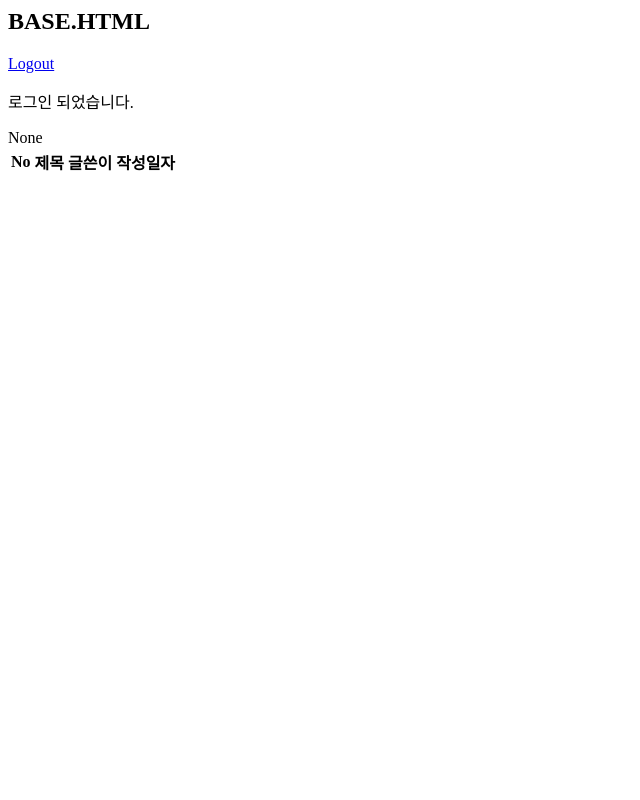
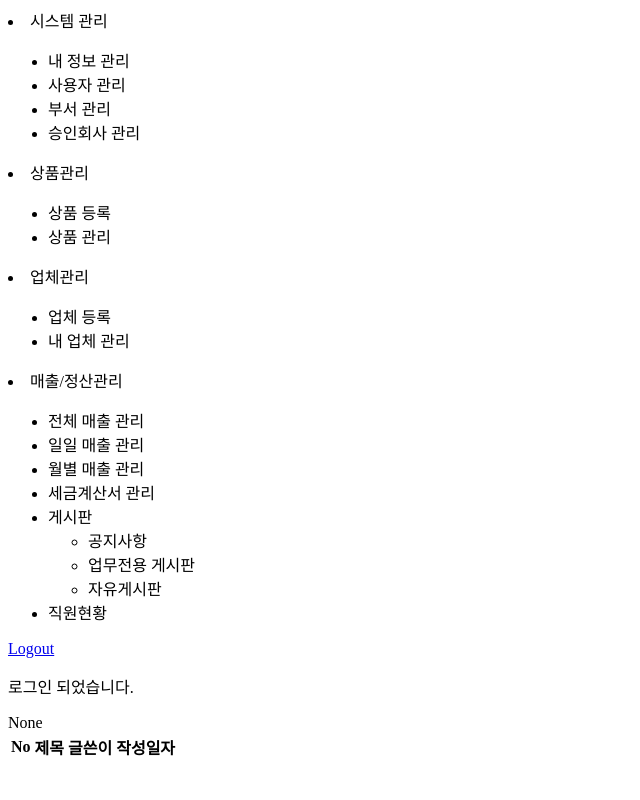
Before and after one commit to KimDoKy/Company_Admin, a Django app: page / in a window 1280 px wide. Shown: the whole page, without its empty margins (0-640 px from the left). Run offline with Django 3.2, Linux system fonts and the light colour scheme; the visitor is signed in with stand-in values (Sample User, id 1); data comes from the database, SQL or seed files in the repository; data that the repository does not hold is empty.

Commit message:
views / add memu to base.html

```diff
--- a/broadcast_admin/templates/base.html
+++ b/broadcast_admin/templates/base.html
@@ -1,7 +1,56 @@
-<h2>BASE.HTML</h2>
+<!DOCTYPE html>
+<html lang='ko'>
+
+<head>
+<title>{% block title %}Admin System{% endblock %}</title>
+
+{% load staticfiles %}
+</head>
+
+<body>
 
 {% if user.is_authenticated %}
+
+<div id='menu'>
+  <li>시스템 관리</li>
+    <ul>
+      <li>내 정보 관리</li>
+      <li>사용자 관리</li>
+      <li>부서 관리</li>
+      <li>승인회사 관리</li>
+    </ul>
+  <li>상품관리</li>
+    <ul>
+      <li>상품 등록</li>
+      <li>상품 관리</li>
+    </ul>
+  <li>업체관리</li>
+    <ul>
+      <li>업체 등록</li>
+      <li>내 업체 관리</li>
+    </ul>
+  <li>매출/정산관리</li>
+    <ul>
+      <li>전체 매출 관리</li>
+      <li>일일 매출 관리</li>
+      <li>월별 매출 관리</li>
+      <li>세금계산서 관리</li>
+  <li>게시판</li>
+    <ul>
+      <li>공지사항</li>
+      <li>업무전용 게시판</li>
+      <li>자유게시판</li>
+    </ul>
+  <li>직원현황</li>
+</div>
 <a href="{% url 'logout' %}">Logout</a>
+
+{% else %}
+
+로그인하세요.
+<a href="{% url 'login' %}">Login</a>
+
 {% endif %}
+
 {% block content %}
 {% endblock %}
--- a/broadcast_admin/templates/home.html
+++ b/broadcast_admin/templates/home.html
@@ -26,7 +26,6 @@
 </table>
 
 {% else %}
-  <p>로그인을 먼저 하세요.</p>
-  <a href="{% url 'login' %}">Login</a>
+로그인 하라고!
 {% endif %}
 {% endblock %}
```
